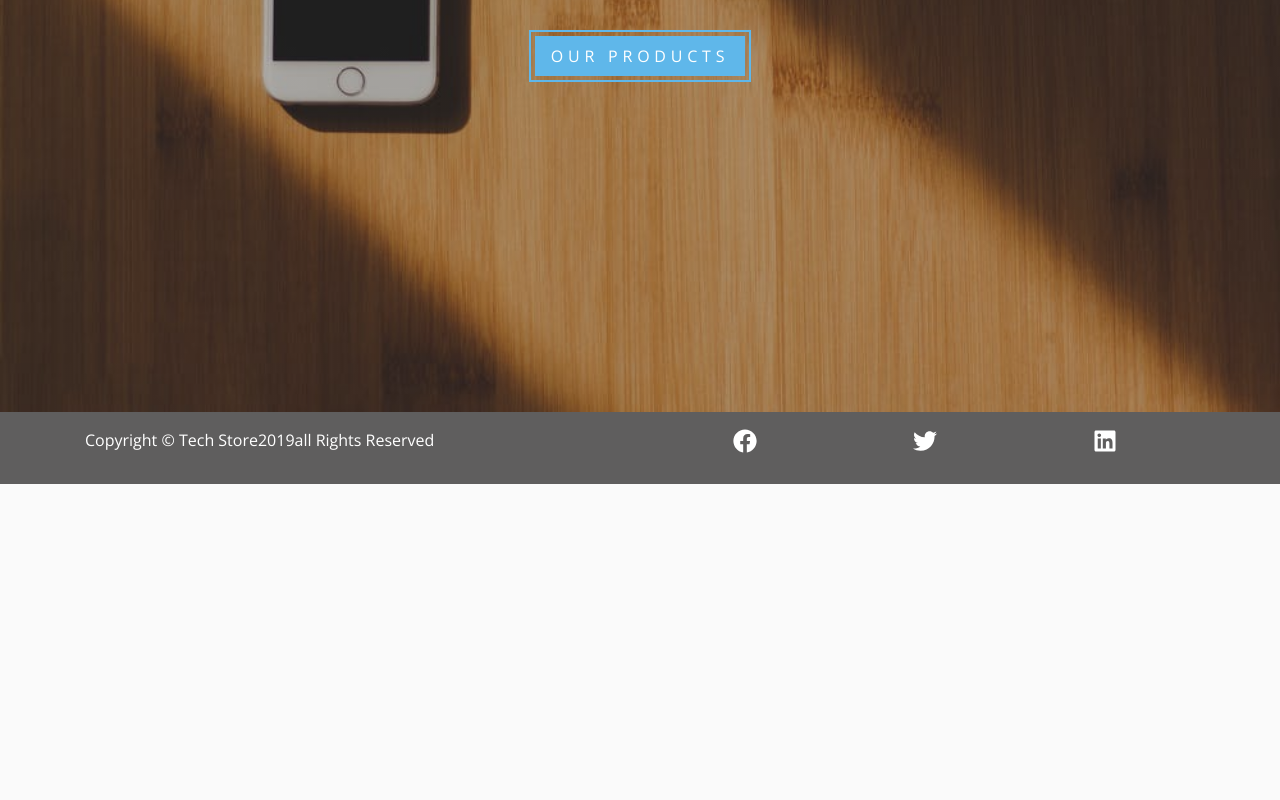
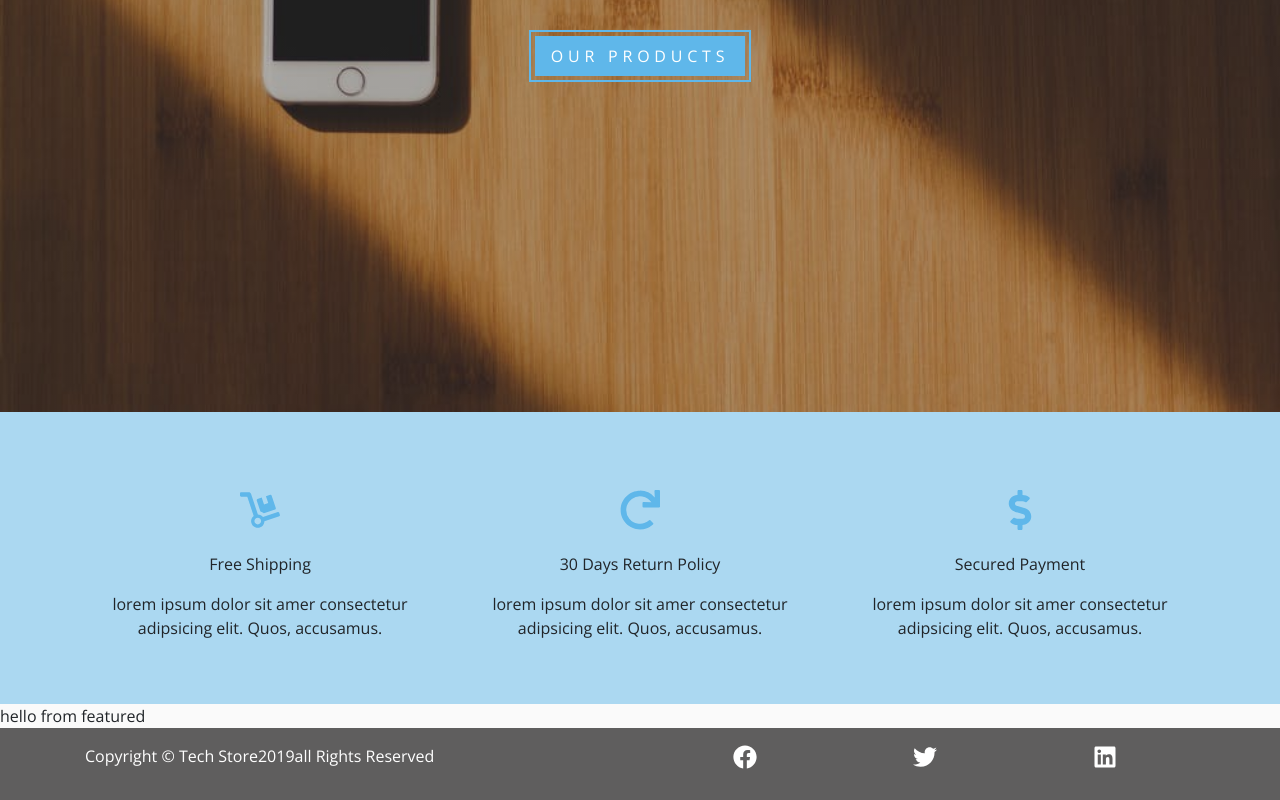
Before and after one commit to jpesg/react-tech-store-app, a React (Create React App) app: page / in a window 1280 px wide. Shown: the part 449-1249 px from the top of the page. Before the commit the page ends 933 px from the top, so only its background shows below. Built offline with nearby package versions, Linux system fonts and the light colour scheme.

Commit message:
Services Component in HomePage

```diff
--- /dev/null
+++ b/src/components/HomePage/Featured.js
@@ -0,0 +1,5 @@
+import React from "react";
+
+export default function Featured() {
+  return <div>hello from featured</div>;
+}
--- /dev/null
+++ b/src/components/HomePage/Services.js
@@ -0,0 +1,64 @@
+import React, { Component } from "react";
+import styled from "styled-components";
+import { FaDolly, FaRedo, FaDollarSign } from "react-icons/fa";
+
+export default class Services extends Component {
+  state = {
+    services: [
+      {
+        id: 1,
+        icon: <FaDolly />,
+        title: "free shipping",
+        text:
+          "lorem ipsum dolor sit amer consectetur adipsicing elit. Quos, accusamus."
+      },
+      {
+        id: 2,
+        icon: <FaRedo />,
+        title: "30 days return policy",
+        text:
+          "lorem ipsum dolor sit amer consectetur adipsicing elit. Quos, accusamus."
+      },
+      {
+        id: 3,
+        icon: <FaDollarSign />,
+        title: "secured payment",
+        text:
+          "lorem ipsum dolor sit amer consectetur adipsicing elit. Quos, accusamus."
+      }
+    ]
+  };
+  render() {
+    return (
+      <ServicesWrapper className="py-5">
+        <div className="container">
+          <div className="row">
+            {this.state.services.map(item => {
+              return (
+                <div
+                  className="col-10 mx-auto col-sm-6 col-md-4 text-center my-3"
+                  key={item.id}
+                >
+                  <div className="service-icon">{item.icon}</div>
+                  <div className="mt-3 text-capitalize">{item.title}</div>
+                  <div className="mt-3">{item.text}</div>
+                </div>
+              );
+            })}
+          </div>
+        </div>
+      </ServicesWrapper>
+    );
+  }
+}
+
+const ServicesWrapper = styled.section`
+  background: rgba(95, 183, 234, 0.5);
+  .service-icon {
+    font-size: 2.5rem;
+    color: var(--primaryColor);
+  }
+  p {
+    color: var(--darkGrey);
+  }
+`;
--- a/src/pages/HomePage.js
+++ b/src/pages/HomePage.js
@@ -3,6 +3,9 @@
 import Hero from "../components/Hero";
 import { Link } from "react-router-dom";
 import mainBcg from "../images/mainBcg.jpeg";
+
+import Services from "../components/HomePage/Services.js";
+import Featured from "../components/HomePage/Featured.js";
 
 export default class HomePage extends Component {
   render() {
@@ -13,6 +16,8 @@
             our products
           </Link>
         </Hero>
+        <Services />
+        <Featured />
       </React.Fragment>
     );
   }
```
